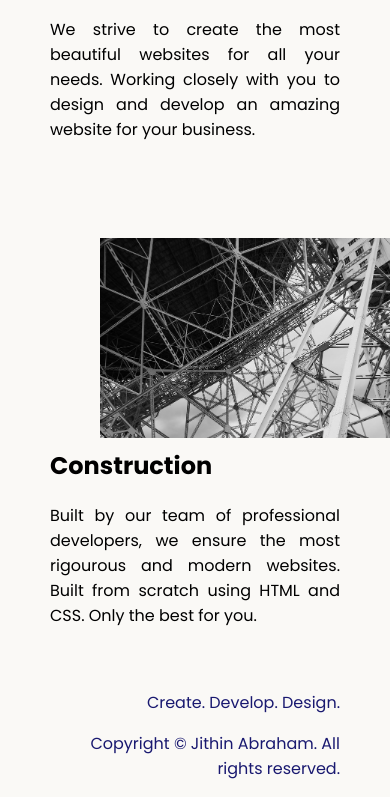
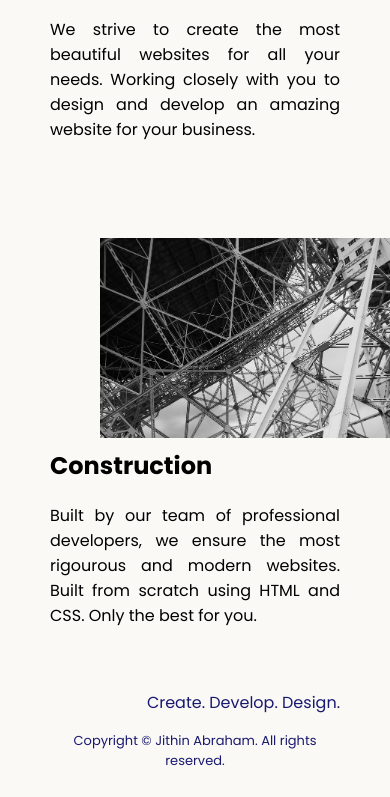
Before and after one commit to NotRealJacK/Project-Agency, a plain HTML site: page index.html in a window 390 px wide. Shown: the part 788-1585 px from the top of the page. Drawn offline with Linux system fonts and the light colour scheme.

Commit message:
style.css

```diff
--- a/style.css
+++ b/style.css
@@ -36,6 +36,9 @@ h1 {
   float: right;
 }
 
+#©-r{
+    text-align: center;
+  }
 
 footer {
   text-align: right;
@@ -65,4 +68,8 @@ footer {
     display: inline;
     object-fit: cover;
   }
+
+  #©-r{
+      font-size: 13px;
+    }
 }
```
